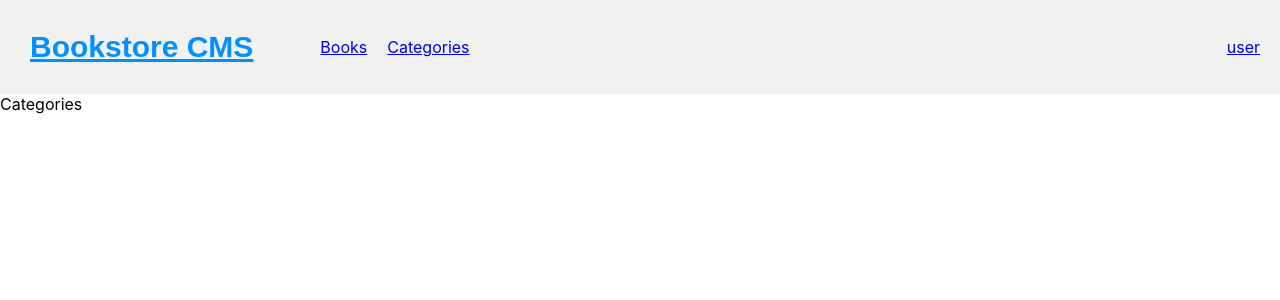
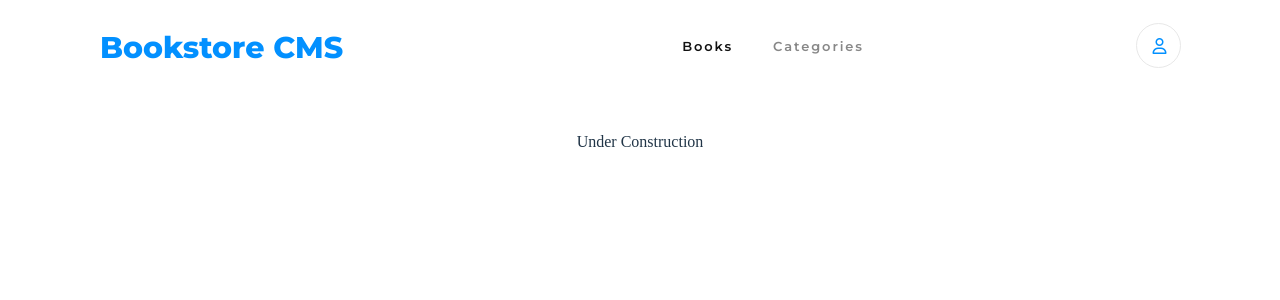
Before and after one commit to naji-97/sec-book-store, a React (Create React App) app: page /categories in a window 1280 px wide. Shown: the top 300 px of the page. Built offline with nearby package versions, Linux system fonts and the light colour scheme.

Commit message:
impliment the neccesary style

```diff
--- a/public/index.html
+++ b/public/index.html
@@ -15,6 +15,8 @@
       user's mobile device or desktop. See https://developers.google.com/web/fundamentals/web-app-manifest/
     -->
     <link rel="manifest" href="%PUBLIC_URL%/manifest.json" />
+    <link rel="stylesheet" href="https://cdnjs.cloudflare.com/ajax/libs/font-awesome/6.4.0/css/all.min.css" integrity="sha512-iecdLmaskl7CVkqkXNQ/ZH/XLlvWZOJyj7Yy7tcenmpD1ypASozpmT/E0iPtmFIB46ZmdtAc9eNBvH0H/ZpiBw==" crossorigin="anonymous" referrerpolicy="no-referrer" />
+
     <!--
       Notice the use of %PUBLIC_URL% in the tags above.
       It will be replaced with the URL of the `public` folder during the build.
--- a/src/App.css
+++ b/src/App.css
@@ -1,39 +1,13 @@
-.App {
+*,
+body {
+  margin: 0;
+  padding: 0;
+  box-sizing: border-box;
+}
+
+#root {
+  max-width: 1280px;
+  width: 100%;
+  margin: 0 auto;
   text-align: center;
 }
-
-.App-logo {
-  height: 40vmin;
-  pointer-events: none;
-}
-
-@media (prefers-reduced-motion: no-preference) {
-  .App-logo {
-    animation: App-logo-spin infinite 20s linear;
-  }
-}
-
-.App-header {
-  background-color: #282c34;
-  min-height: 100vh;
-  display: flex;
-  flex-direction: column;
-  align-items: center;
-  justify-content: center;
-  font-size: calc(10px + 2vmin);
-  color: white;
-}
-
-.App-link {
-  color: #61dafb;
-}
-
-@keyframes App-logo-spin {
-  from {
-    transform: rotate(0deg);
-  }
-
-  to {
-    transform: rotate(360deg);
-  }
-}
--- a/src/App.js
+++ b/src/App.js
@@ -8,6 +8,7 @@ import './App.css';
 
 function App() {
   return (
+    <>
       <Router>
         <Header />
         <Routes>
@@ -15,6 +16,7 @@ function App() {
           <Route path="/categories" element={<Categories />} />
         </Routes>
       </Router>
+    </>
 
   );
 }
--- a/src/components/BookList.js
+++ b/src/components/BookList.js
@@ -3,6 +3,7 @@ import { useDispatch, useSelector } from 'react-redux';
 import Book from './Book';
 import Form from './Form';
 import { fetchBooks } from '../redux/books/booksSlice';
+import './styles/bookList.css';
 
 function BookList() {
   const dispatch = useDispatch();
@@ -13,18 +14,19 @@ function BookList() {
   }, [dispatch]);
 
   return (
-    <>
+    <div>
       {books.map((book) => (
         <Book
           key={book.item_id}
           id={book.item_id}
           title={book.title}
           author={book.author}
+          category={book.category}
 
         />
       ))}
       <Form />
-    </>
+    </div>
   );
 }
 
--- a/src/components/Categories.js
+++ b/src/components/Categories.js
@@ -2,7 +2,7 @@ import React from 'react';
 
 function Categories() {
   return (
-    <div>Categories</div>
+    <div>Under Construction</div>
   );
 }
 
--- a/src/components/Header.js
+++ b/src/components/Header.js
@@ -1,35 +1,24 @@
 import React from 'react';
-import { NavLink } from 'react-router-dom';
 import './styles/header.css';
+import { Link } from 'react-router-dom';
+
+  <link rel="stylesheet" href="https://cdnjs.cloudflare.com/ajax/libs/font-awesome/6.4.0/css/all.min.css" integrity="sha512-iecdLmaskl7CVkqkXNQ/ZH/XLlvWZOJyj7Yy7tcenmpD1ypASozpmT/E0iPtmFIB46ZmdtAc9eNBvH0H/ZpiBw==" crossOrigin="anonymous" referrerPolicy="no-referrer" />;
 
 function Header() {
   return (
-    <nav>
-      <div className="navbar links flex">
-        <ul className="flex">
-          <li>
-            <h2>
-              <a href="/books" className="logo">Bookstore CMS</a>
+    <nav className="panel-bg">
+      <div className="logo">
+        <Link to="/">Bookstore CMS</Link>
+      </div>
+      <div className="links">
+        <ul>
+          <li className="books"><Link to="/">Books</Link></li>
+          <li className="categories"><Link to="/categories">Categories</Link></li>
+        </ul>
+      </div>
+      <div className="user"><i className="fa-regular fa-user" /></div>
+    </nav>
 
-            </h2>
-          </li>
-          <li>
-            <NavLink to="/">
-              Books
-            </NavLink>
-          </li>
-          <li>
-            <NavLink to="/categories">Categories</NavLink>
-
-          </li>
-
-        </ul>
-        <div className="nav-user">
-          <a href="/user">user</a>
-        </div>
-      </div>
-
-    </nav>
   );
 }
 
--- /dev/null
+++ b/src/components/styles/bookList.css
@@ -0,0 +1,8 @@
+.Lesson-Panel {
+  height: 10.625rem;
+  margin: 2.313rem 6.25rem 0;
+  padding: 2rem 9.188rem 1.625rem 1.688rem;
+  border-radius: 4px;
+  border: solid 1px var(--white);
+  background-color: var(--white-two);
+}
--- a/src/components/styles/header.css
+++ b/src/components/styles/header.css
@@ -1,38 +1,89 @@
-/* stylelint-disable-next-line block-opening-brace-space-before */
-nav{
+@import url('https://fonts.googleapis.com/css2?family=Montserrat:ital,wght@0,100;0,200;0,300;0,400;0,500;0,600;0,700;0,800;1,500&family=Roboto+Condensed:ital,wght@0,300;0,400;0,700;1,300;1,700&display=swap');
+
+nav {
+  display: flex;
+  justify-content: space-between;
+  align-items: center;
   padding: 10px 20px;
   background-color: #f1f1f1;
 }
 
-.flex {
-  display: flex;
-  justify-content: space-between;
-  align-items: center;
+.panel-bg {
+  height: 5.938rem;
+  margin: 0 0 2.375rem;
+  padding: 1.438rem 6.188rem 1.688rem 6.25rem;
+  background-color: var(--white-two);
+}
+
+.user {
+  width: 2.813rem;
+  height: 2.813rem;
+
+  /* margin: 0 0 0 41.5rem; */
+  padding: 0.875rem;
+  border: solid 1px #e8e8e8;
+  border-radius: 50%;
+}
+
+.user i {
+  width: 1.063rem;
+  height: 1.063rem;
+  color: #0290ff;
+}
+
+.logo {
+  height: 2.313rem;
+  margin: 0.375rem 2.938rem 0.125rem 0;
+  font-family: 'Montserrat', sans-serif;
+  font-size: 1.875rem;
+  font-weight: 800;
+  font-stretch: normal;
+  font-style: normal;
+  line-height: normal;
+  letter-spacing: normal;
+  color: var(--azure);
+}
+
+.logo a {
+  color: var(--azure);
 }
 
 .links ul {
   display: flex;
-  justify-content: space-between;
-  align-items: center;
-  list-style: none;
   margin: 0;
   padding: 0;
 }
 
-.links ul li {
-  margin: 0 10px;
-}
-
-a.logo {
-  width: 15rem;
-  height: 2.313rem;
-  margin: 0.375rem 2.938rem 0.125rem 0;
-  font-family: 'Montserrat', sans-serif;
-  font-size: 1.875rem;
-  font-weight: bold;
+.books {
+  margin: 0 20px 0;
+  height: 1rem;
+  font-size: 0.813rem;
+  font-weight: normal;
   font-stretch: normal;
   font-style: normal;
   line-height: normal;
-  letter-spacing: normal;
-  color: #0290ff;
+  letter-spacing: 1.9px;
+  font-family: 'Montserrat', sans-serif;
+  color: #12121212;
 }
+
+.links a {
+  font-family: 'Montserrat', sans-serif;
+  text-decoration: none;
+  color: var(--black-two);
+  font-weight: 600;
+}
+
+.categories {
+  margin: 0 0 0 20px;
+  height: 1rem;
+  opacity: 0.5;
+  font-family: 'Montserrat', sans-serif;
+  font-size: 0.813rem;
+  font-weight: normal;
+  font-stretch: normal;
+  font-style: normal;
+  line-height: normal;
+  letter-spacing: 1.9px;
+  color: var(--black-two);
+}
--- a/src/index.css
+++ b/src/index.css
@@ -1,27 +1,160 @@
-body {
-  margin: 0;
-  font-family:
-    -apple-system,
-    BlinkMacSystemFont,
-    'Segoe UI',
-    'Roboto',
-    'Oxygen',
-    'Ubuntu',
-    'Cantarell',
-    'Fira Sans',
-    'Droid Sans',
-    'Helvetica Neue',
-    sans-serif;
-  -webkit-font-smoothing: antialiased;
-  -moz-osx-font-smoothing: grayscale;
+@import url('https://fonts.googleapis.com/css2?family=Montserrat:ital,wght@0,800;1,500&family=Roboto+Condensed:ital,wght@0,300;0,400;0,700;1,300;1,700&family=Roboto+Slab:wght@100;200;300;400;500;600&display=swap');
+
+:root {
+  --black-two: #121212;
+  --azure: #0290ff;
+  --white-two: #ffff;
+  --white: #e8e8ee;
+  --cool-blue: #4386bf;
+  --medium-blue: #307bbe;
 }
 
-code {
-  font-family:
-    source-code-pro,
-    Menlo,
-    Monaco,
-    Consolas,
-    'Courier New',
-    monospace;
+.flex-spac-btwn {
+  display: flex;
+  justify-content: space-between;
+  align-items: center;
 }
+
+a {
+  text-decoration: inherit;
+}
+
+ul {
+  list-style: none;
+}
+
+a:hover {
+  color: #535bf2;
+}
+
+h1 {
+  font-size: 3.2em;
+  line-height: 1.1;
+}
+
+.flex {
+  display: flex;
+  justify-content: center;
+  align-items: center;
+}
+
+button {
+  background-color: var(--main-color);
+  font-family: 'Roboto Condensed', sans-serif;
+  border: 0;
+  border-radius: 4px;
+  padding: 1% 5%;
+  cursor: pointer;
+  height: 1.188rem;
+  margin: 0.188rem 0.938rem 0.125rem 0;
+  font-size: 0.875rem;
+  font-weight: 300;
+  font-stretch: normal;
+  font-style: normal;
+  line-height: normal;
+  letter-spacing: normal;
+  color: var(--cool-blue);
+}
+
+/* Form */
+.form-title {
+  height: 1.5rem;
+  margin: 1.813rem 32.75rem 1.188rem 0;
+  font-family: 'Roboto Condensed', sans-serif;
+  font-size: 1.25rem;
+  font-weight: bold;
+  font-stretch: normal;
+  font-style: normal;
+  line-height: normal;
+  letter-spacing: -0.18px;
+  color: #888;
+  display: block;
+  text-align: start;
+}
+
+.title-input {
+  width: 400px;
+  height: 2.813rem;
+  margin: 1.188rem 2.125rem 0 0;
+  padding: 20px 44px;
+  border-radius: 4px;
+  border: solid 1px var(--white);
+  color: #0000;
+}
+
+.author {
+  width: 300px;
+  height: 2.813rem;
+  margin: 1.188rem 2.125rem 0 0;
+  padding: 20px 44px;
+  border-radius: 4px;
+  border: solid 1px var(--white);
+  background-color: var(--white-two);
+}
+
+input::placeholder {
+  width: 4.75rem;
+  height: 1.188rem;
+  font-family: 'Montserrat', sans-serif;
+  font-size: 1rem;
+  font-weight: normal;
+  font-stretch: normal;
+  font-style: normal;
+  line-height: normal;
+  letter-spacing: -0.15px;
+  color: rgb(215, 215, 215);
+}
+
+form {
+  margin: 2.313rem 1.25rem 0;
+  margin-bottom: 30px;
+  padding: 0 86px;
+}
+
+button:hover {
+  border-color: #646cff;
+}
+
+.add-btn {
+  font-family: 'Roboto Condensed', sans-serif;
+  font-size: 0.813rem;
+  font-weight: 300;
+  font-stretch: normal;
+  font-style: normal;
+  line-height: normal;
+  letter-spacing: 0.5px;
+  text-align: center;
+  color: var(--white-two);
+  width: 11.5rem;
+  height: 2.063rem;
+  margin: 0.75rem 1.75rem 0.563rem 3.688rem;
+  padding: 0.438rem 1.188rem 0.5rem 1.375rem;
+  border-radius: 3px;
+  background-color: var(--azure);
+}
+
+.input-group {
+  display: flex;
+  align-items: center;
+  justify-content: start;
+}
+
+button:focus,
+button:focus-visible {
+  outline: 4px auto -webkit-focus-ring-color;
+}
+
+@media (prefers-color-scheme: light) {
+  :root {
+    color: #213547;
+    background-color: #fff;
+  }
+
+  a:hover {
+    color: #747bff;
+  }
+
+  button {
+    background-color: #f9f9f9;
+  }
+}
```
Also changed, not shown: src/components/Book.js (+45 -19 lines), src/components/Form.jsx (+16 -12 lines), src/components/styles/book.css (added, +149 -0 lines). Lines whose indentation alone changed are shown as unchanged.
